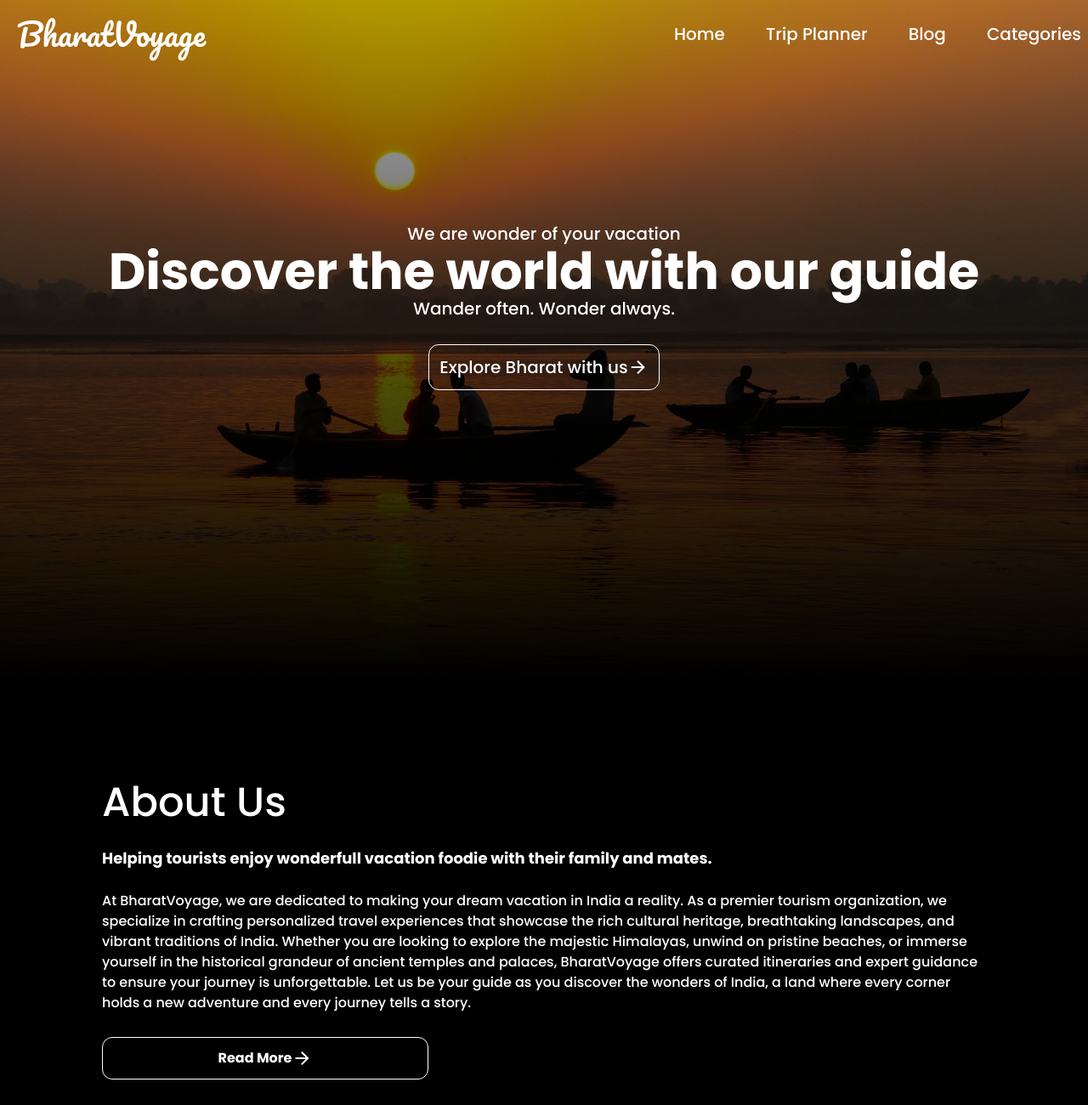
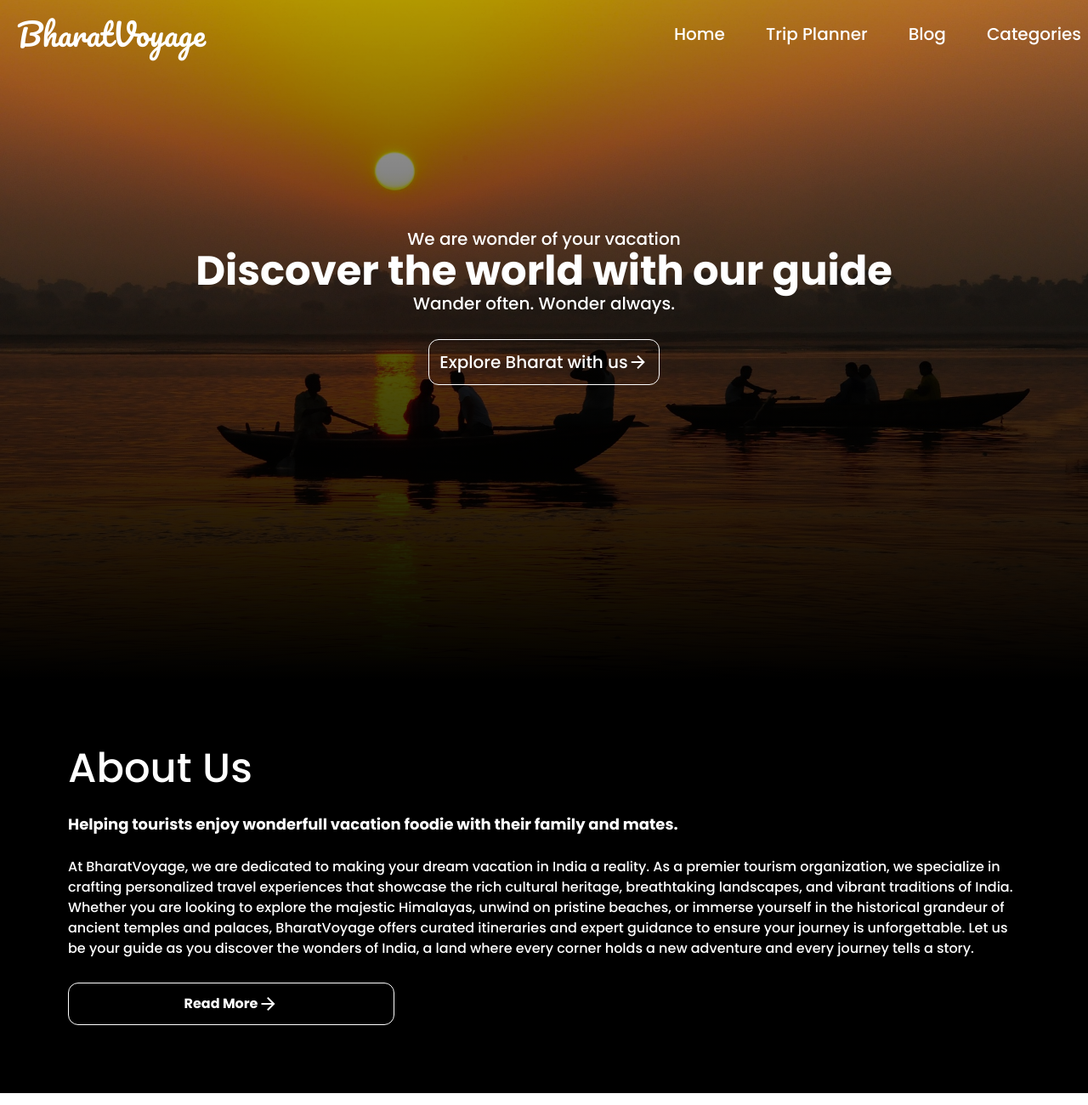
Before and after one commit to yashvardhannautiyal/Landing-Page, a website: page index.html in a window 1280 px wide. Shown: the whole page at 85% size. Drawn offline with nearby package versions, Linux system fonts and the light colour scheme.

Commit message:
about-us updated

```diff
--- a/index.html
+++ b/index.html
@@ -112,7 +112,7 @@
           <p class="font-medium text-base md:text-xl">
             We are wonder of your vacation
           </p>
-          <h1 class="font-bold text-xl lg:text-6xl md:text-4xl sm:text-3xl">
+          <h1 class="font-bold text-xl lg:text-5xl md:text-4xl sm:text-3xl">
             Discover the world with our guide
           </h1>
           <p class="font-medium text-base md:text-xl">
@@ -133,7 +133,7 @@
     <!------------------------------ ABOUT US SECTION  ------------------------------>
     <div id="aboutUs-section" class="bg-black flex items-center">
       <!-- text content  -->
-      <div id="content" class="sm:p-20 sm:font-medium m-10">
+      <div id="content" class="sm:m-20 sm:font-medium m-4">
         <h2 class="font-medium text-5xl">About Us</h2>
         <p class="mt-7 font-bold sm:text-lg">
           Helping tourists enjoy wonderfull vacation foodie with their family
--- a/tailwind.config.js
+++ b/tailwind.config.js
@@ -7,9 +7,6 @@ module.exports = {
         'navLogo' : ['Pacifico', 'sans-serif'],
         'mainText' : ['Poppins', 'sans-serif']
       },
-      backgroundImage : {
-        'navBg' : "url('/resources/navBg.jpg')"
-      }
     },
   },
   plugins: [],
```
Also changed, not shown: src/output.css.
